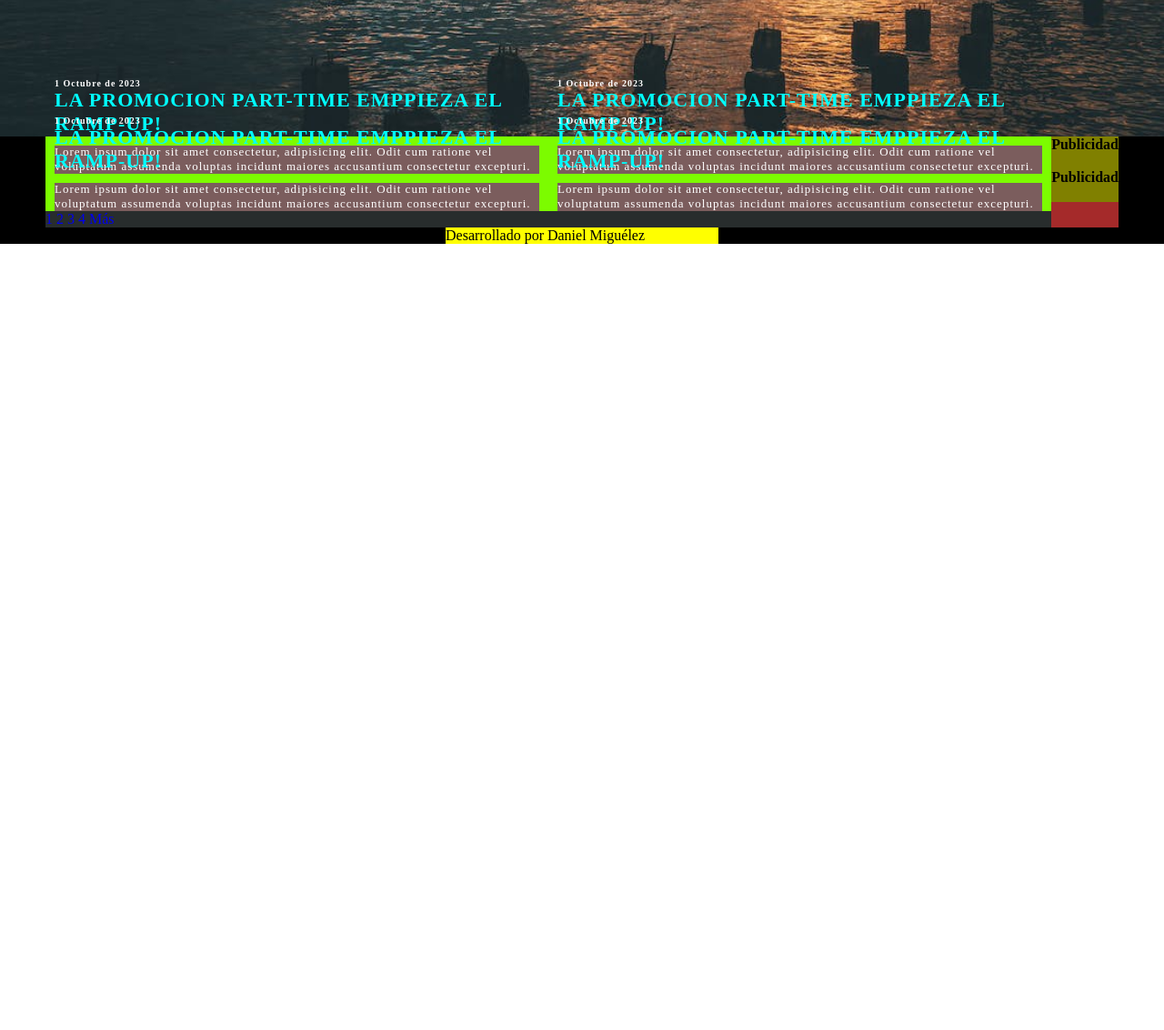
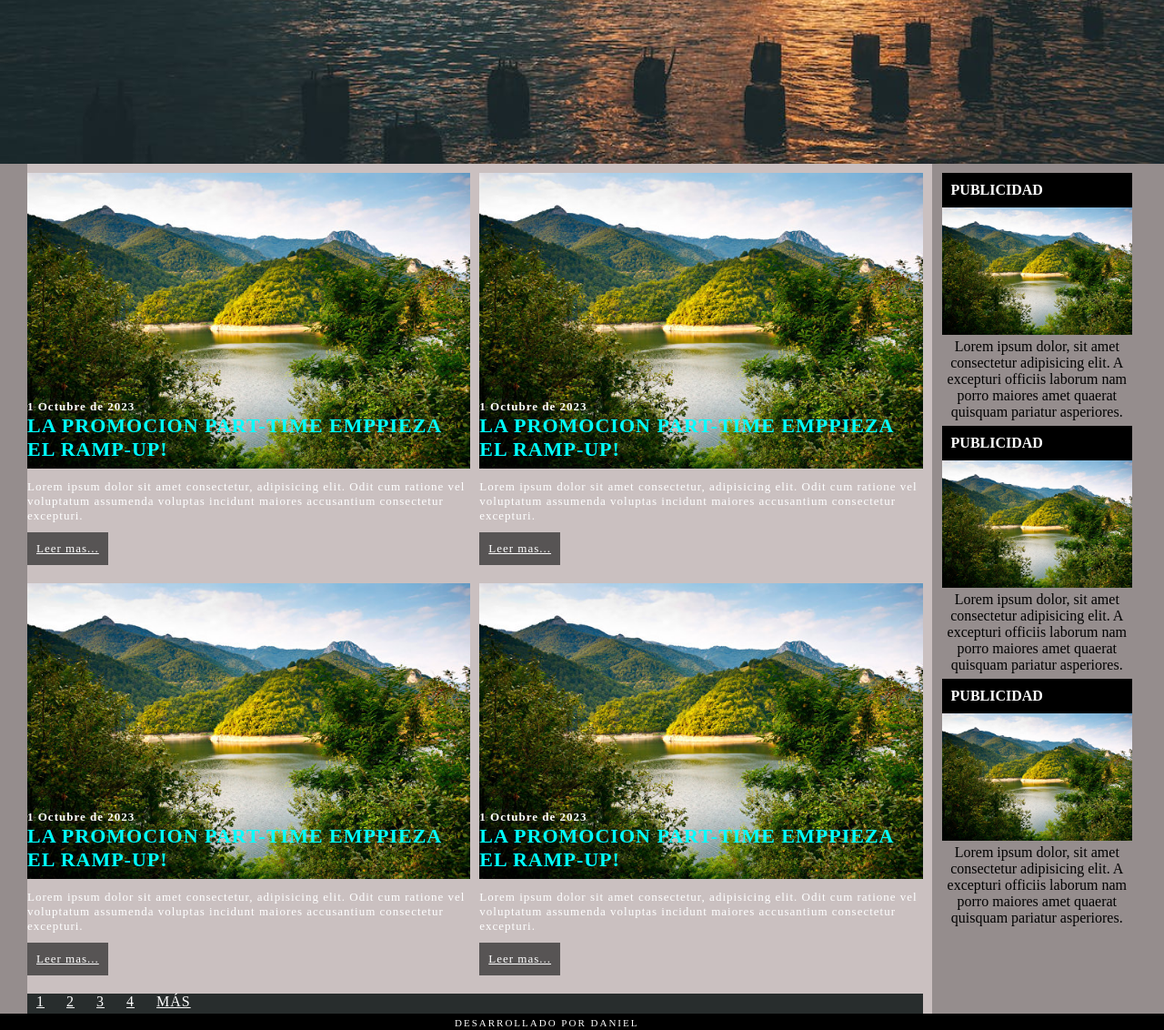
Before and after one commit to DanielMiguelez/Practica-Web-Alumnos, a plain HTML site: page index.html in a window 1280 px wide. Shown: the part 500-1632 px from the top of the page at 91% size. Before the commit the page ends 800 px from the top, so only its background shows below. Drawn offline with Linux system fonts and the light colour scheme.

Commit message:
css cambiado y una imagen más

```diff
--- a/estilos.css
+++ b/estilos.css
@@ -3,15 +3,13 @@
     padding: 0px;
     box-sizing: border-box;
 }
-a{
-    text-decoration: none;
-}
+
 .padre{
     display: flex;
     flex-flow: column nowrap;
 }
     .margen-interno{
-        padding: 0 50px;
+        padding: 0 30px;
     }
 .header{
     background-image: url(imagenes/foto2.jpeg);
@@ -25,7 +23,7 @@ a{
         background:rgba(96, 84, 84, 0.6);
         display: flex;
         flex-flow: row nowrap;
-        height: 70px;
+        height: 100px;
         align-items: center;
         border-bottom: 3px solid white;
     }
@@ -78,88 +76,142 @@ a{
             font-weight: 300;
         }
 .section{
-    background-color: black;
+    background-color: rgb(149, 141, 141);
     display: flex;
 }
     .articulos{
-        background-color: lawngreen;
+        background-color: #cac0c0;
         display: flex;
         flex: 2 1 auto;
         flex-flow: row wrap;
     }
         .article{
-            background-color: rebeccapurple;
             flex: 1 1 40%;
             color: #ffffff;
             font-size:13px;
             letter-spacing: 1px;
-            margin: 10px 10px 0 10px;
-            flex: 1 1 45%;
-            background: #7b5d5d;
+            margin: 10px 10px 0 0;
+            flex: 1 1 40%;
+            background-color: #cac0c0;
+
         }
             .article a{
-                background-color: blue;
+                color: rgb(255, 255, 255);
+                font-size: 13px;
+                padding: 10px 10px;
+                margin: 10px 0;
+                background-color: #575454;
+                display: inline-block;
             }
+                .article a:hover{
+                    background-color: #546633;
+                }
             .article img{
                 width: 100%;
             }
+
         h3{
             color: #fff;
-            font-size: 10px;
+            font-size: 13px;
             padding: 10px, 0;
-            margin-top: -90px;
+            margin-top: -80px;
         }
         h2{
             font-size: 22px;
             color: aqua;
             text-transform: uppercase;
             padding: 0 0 10px 0;
+            margin-bottom: 10px;
         }
         .navegacion{
             background-color: rgb(40, 45, 45);
             flex: 1 1 100%;
+            height: 22px;
+            margin: 10px 10px 0 0;
         }
+            .navegacion a{
+                color: #fff;
+                padding: 0 10px;
+                text-transform: uppercase;
+                letter-spacing: 1px;
+            }
 .aside{
-    background-color: brown;
+    margin: 10px 5px 10px 0;
     flex: 1 1 auto;
+
 }
     .aside img{
         width: 100%;
     }
+        .aside h4{
+            background: #000;
+            color: white;
+            padding: 10px;
+            text-transform: uppercase;
+        }
+            .aside p{
+                text-align: center;
+            }
 .publicidad{
-    background-color: olive;
+    margin-bottom: 3%;
+    margin-left: 5%;
 }
 .footer{
     background-color: rgb(0, 0, 0);
     display: flex;
     justify-content: center;
+
 }
     .pie{
-        background-color: yellow;
         width: 300px;
 
     }
+        .pie a{
+           color: #fff;
+           font-size: 11px;
+           text-transform: uppercase;
+           text-decoration: none;
+           padding: 0 10px;
+           letter-spacing: 2px;
+        }
 
-@media all and (max-width:800px){
+@media all and (max-width:1100px){
     .section{
         flex-direction: column;
     }
     .menu{
-        flex-direction: column;
-        height: auto;
+
+        height: 80px;
     }
     .aside{
         display: flex;
         justify-content: center;
     }
+
 }
-@media all and (max-width:600px){
+@media all and (max-width:850px){
     .articulos{
         flex-direction: column;
     }
+    .texto-principal{
+        font-size: 13px;
+    }
+    .off{
+        display: none;
+    }
+    .logo{
+        margin-bottom: 20px;
+    }
+    .menu{
+        flex-direction: column;
+        height: 120px;
+    }
 }
-@media all and (max-width:400px){
+@media all and (max-width:670px){
     .aside{
         flex-direction: column;
     }
+    h2{
+        font-size: 13px;
+    }
 }
--- a/index.html
+++ b/index.html
@@ -10,56 +10,57 @@
 </head>
 <body>
     <div class="padre">
-        <header class="header">
+        <header class="header ">
             <div class="menu margen-interno">
                 <div class="logo">
                     <a href="index.html"><i class="fa-sharp fa-solid fa-microphone"></i>Daniel's web<i class="fa-sharp fa-solid fa-microphone"></i></a>
                 </div>
                 <div class="nav">
-                    <a href="#"><i class="fa-solid fa-lemon">Inicio</i></a>
-                    <a href="#"><i class="fa-solid fa-lemon">Inicio</i></a>
-                    <a href="#"><i class="fa-solid fa-lemon">Inicio</i></a>
-                    <a href="#"><i class="fa-solid fa-lemon">Inicio</i></a>
-                    <a href="#"><i class="fa-solid fa-lemon">Inicio</i></a>
+                    <a href="#"><i class="fa-solid fa-lemon"></i><span class="off">Inicio</span></a>
+                    <a href="#"><i class="fa-solid fa-lemon"></i><span class="off">Inicio</span></a>
+                    <a href="#"><i class="fa-solid fa-lemon"></i><span class="off">Inicio</span></a>
+                    <a href="#"><i class="fa-solid fa-lemon"></i><span class="off">Inicio</span></a>
+                    <a href="#"><i class="fa-solid fa-lemon"></i><span class="off">Inicio</span></a>
                 </div>
                 <div class="social">
                    <div><a href=""><i class="fa-solid fa-lemon"></i></a></div>
                    <div><a href=""><i class="fa-solid fa-lemon"></i></a></div>
                 </div>
             </div>
-            <div class="texto-principal">
+            <div class="texto-principal margen-interno">
                 <h1>Lorem ipsum dolor sit amet consectetur, adipisicing elit. A placeat iure harum reiciendis quisquam tenetur ipsum ducimus id aut est odit perspiciatis nam, incidunt natus assumenda reprehenderit exercitationem aliquam. Eveniet reiciendis sapiente minima odit omnis temporibus fuga quae vitae rem et ut sint, vel veniam modi? Saepe itaque corporis sed?</h1>
             </div>
         </header>
         <section class="section margen-interno">
             <div class="articulos">
                 <article class="article">
-                    <img src="imagenes/foto4.webp" alt="">
+                    <img src="imagenes/404005.jpg" alt="">
                     <h3>1 Octubre de 2023</h3>
                     <h2>La promocion part-time emppieza el ramp-Up!</h2>
                     <p>Lorem ipsum dolor sit amet consectetur, adipisicing elit. Odit cum ratione vel voluptatum assumenda voluptas incidunt maiores accusantium consectetur excepturi.</p>
-                    <a href="Leer mas..."></a>
+                    <a href="">Leer mas...</a>
                 </article>
                 <article class="article">
-                    <img src="imagenes/foto4.webp" alt="">
+                    <img src="imagenes/404005.jpg" alt="">
                     <h3>1 Octubre de 2023</h3>
                     <h2>La promocion part-time emppieza el ramp-Up!</h2>
                     <p>Lorem ipsum dolor sit amet consectetur, adipisicing elit. Odit cum ratione vel voluptatum assumenda voluptas incidunt maiores accusantium consectetur excepturi.</p>
-                    <a href="Leer mas..."></a>
+                    <a href="">Leer mas...</a>
                 </article>
                 <article class="article">
-                    <img src="imagenes/foto4.webp" alt="">
+                    <img src="imagenes/404005.jpg" alt="">
                     <h3>1 Octubre de 2023</h3>
                     <h2>La promocion part-time emppieza el ramp-Up!</h2>
                     <p>Lorem ipsum dolor sit amet consectetur, adipisicing elit. Odit cum ratione vel voluptatum assumenda voluptas incidunt maiores accusantium consectetur excepturi.</p>
-                    <a href="Leer mas..."></a>
+                    <a href="">Leer mas...</a>
                 </article>
                 <article class="article">
-                    <img src="imagenes/foto4.webp" alt="">
+                    <img src="imagenes/404005.jpg" alt="">
                     <h3>1 Octubre de 2023</h3>
                     <h2>La promocion part-time emppieza el ramp-Up!</h2>
-                    <a href="Leer mas..."></a> <p>Lorem ipsum dolor sit amet consectetur, adipisicing elit. Odit cum ratione vel voluptatum assumenda voluptas incidunt maiores accusantium consectetur excepturi.</p>
-                </article>
+                     <p>Lorem ipsum dolor sit amet consectetur, adipisicing elit. Odit cum ratione vel voluptatum assumenda voluptas incidunt maiores accusantium consectetur excepturi.</p>
+                     <a href="">Leer mas...</a>
+                    </article>
                 <nav class="navegacion">
                     <a href="#">1</a>
                     <a href="#">2</a>
@@ -71,16 +72,25 @@
             <aside class="aside">
                 <div class="publicidad">
                     <h4>Publicidad</h4>
-                    <img src="imagenes/foto4.webp" alt="">
+                    <img src="imagenes/404005.jpg" alt="">
+                    <p>Lorem ipsum dolor, sit amet consectetur adipisicing elit. A excepturi officiis laborum nam porro maiores amet quaerat quisquam pariatur asperiores.</p>
                 </div>
                 <div class="publicidad">
                     <h4>Publicidad</h4>
-                    <img src="imagenes/foto4.webp" alt="">
+                    <img src="imagenes/404005.jpg" alt="">
+                    <p>Lorem ipsum dolor, sit amet consectetur adipisicing elit. A excepturi officiis laborum nam porro maiores amet quaerat quisquam pariatur asperiores.</p>
+                </div>
+                <div class="publicidad">
+                    <h4>Publicidad</h4>
+                    <img src="imagenes/404005.jpg" alt="">
+                    <p>Lorem ipsum dolor, sit amet consectetur adipisicing elit. A excepturi officiis laborum nam porro maiores amet quaerat quisquam pariatur asperiores.</p>
                 </div>
             </aside>
         </section>
         <footer class="footer margen-interno">
-            <div class="pie">Desarrollado por Daniel Miguélez</div>
+            <nav class="pie ">
+                <a href="#">Desarrollado por daniel</a>
+            </nav>
         </footer>
     </div>
 </body>
```
Also changed, not shown: imagenes/404005.jpg (added).
